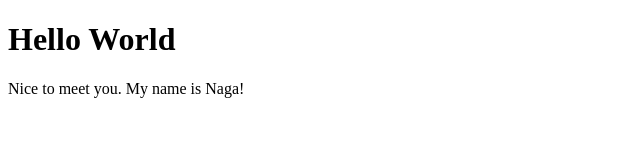
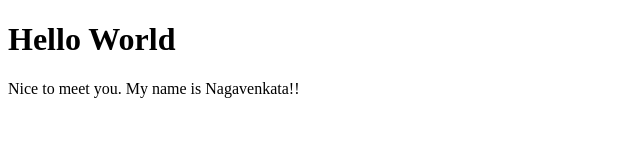
Before and after one commit to Nnaga1/COVID19-and-the-2020-election, a plain HTML site: page index.html in a window 1280 px wide. Shown: the full height of the page, 0-640 px from the left. Drawn offline with Linux system fonts and the light colour scheme.

Commit message:
Update index.html

```diff
--- a/index.html
+++ b/index.html
@@ -2,6 +2,6 @@
 <html>
 <body>
 <h1>Hello World</h1>
-<p>Nice to meet you. My name is Naga!</p>
+<p>Nice to meet you. My name is Nagavenkata!!</p>
 </body>
 </html>
```
